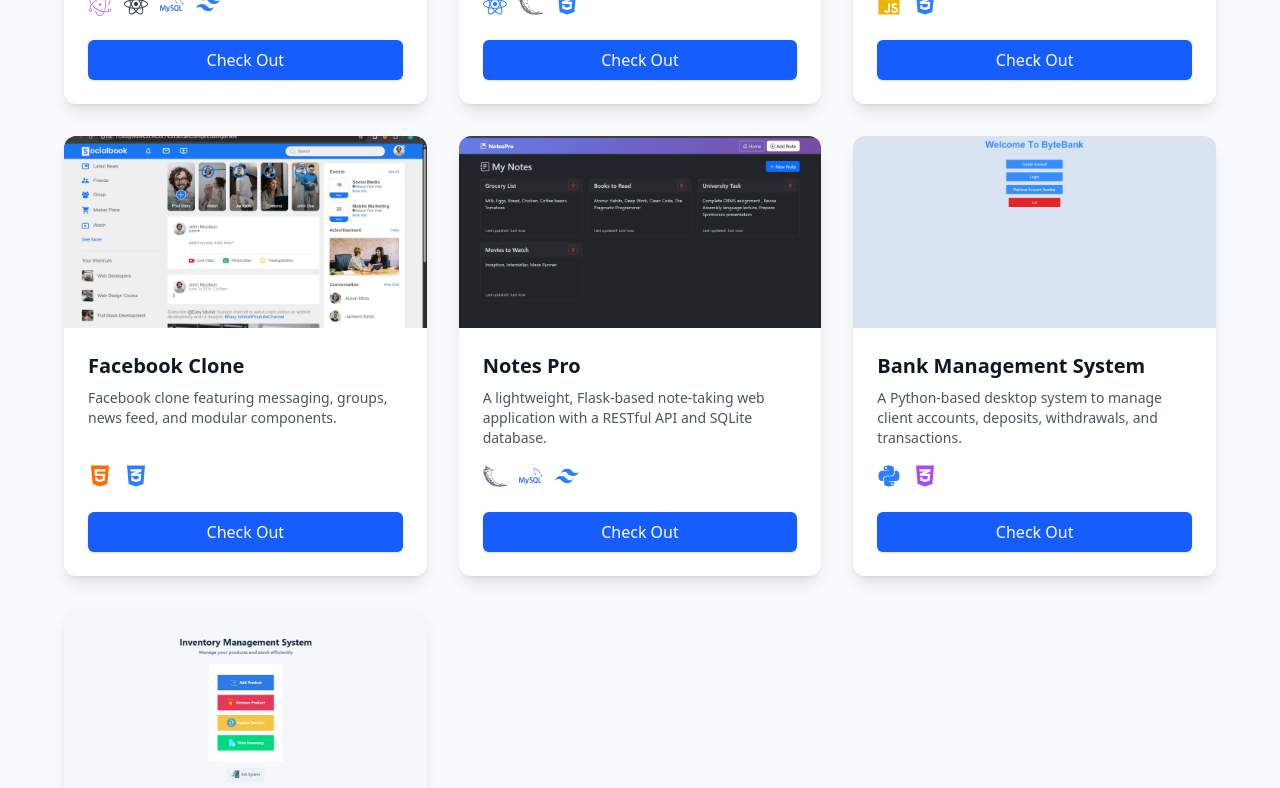
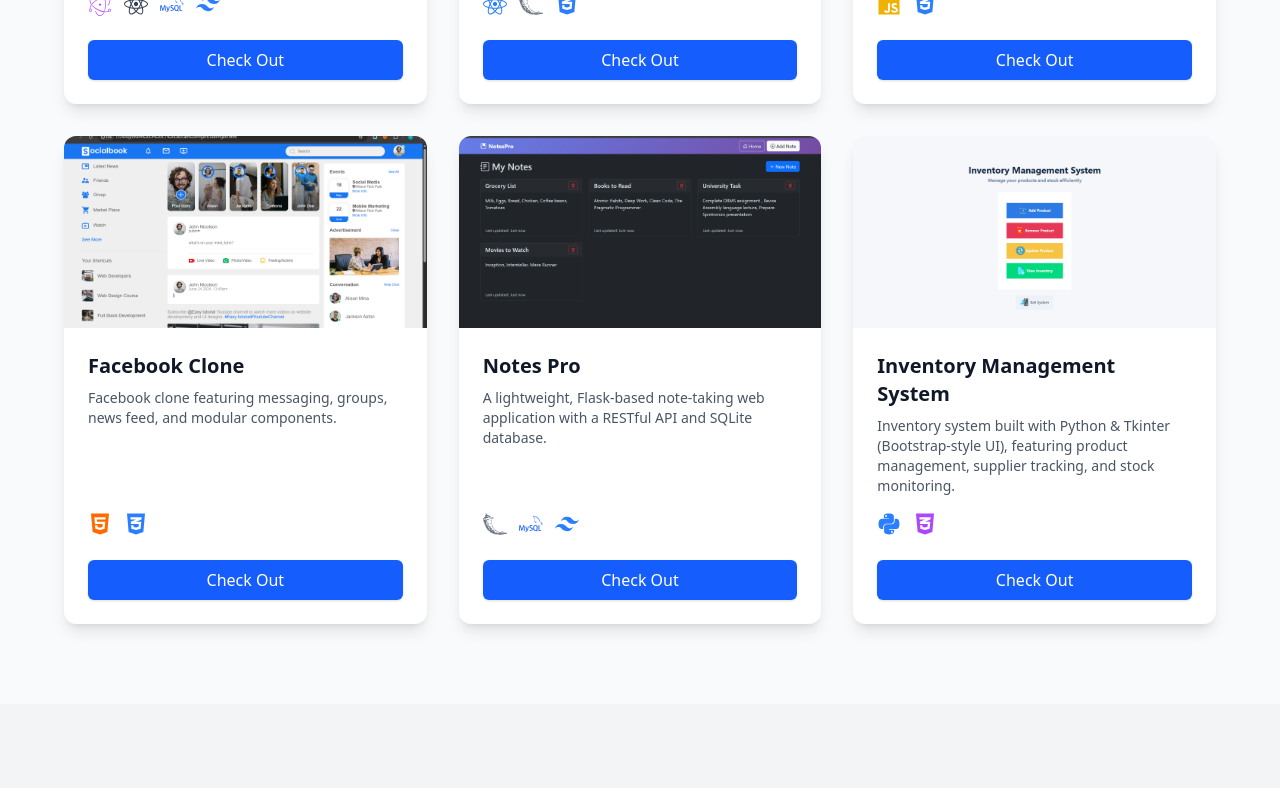
Before and after one commit to SomanAbbasi/resume, a React (Vite) app: page / in a window 1280 px wide. Shown: the part 3000-3788 px from the top of the page. Built offline with nearby package versions, Linux system fonts and the light colour scheme.

Commit message:
Slight modification

```diff
--- a/src/components/Projects.jsx
+++ b/src/components/Projects.jsx
@@ -45,7 +45,7 @@
     image: "/projects/movieSearch.png",
     tech: [<FaJs className="text-yellow-500" />, <FaCss3Alt className="text-blue-500" />],
     repo: "https://github.com/SomanAbbasi/Movie-Search-App-JS",
-    demo: "https://movie-search-js-demo.vercel.app",
+    demo: "https://movie-search-app-js.vercel.app/"
   },
   {
     title: "Facebook Clone",
@@ -72,18 +72,18 @@
     repo: "https://github.com/SomanAbbasi/NotesPro",
     demo: null,
   },
-  {
-    title: "Bank Management System",
-    description:
-      "A Python-based desktop system to manage client accounts, deposits, withdrawals, and transactions.",
-    image: "/projects/bankSystem.png",
-    tech: [
-      <FaPython className="text-blue-500" />,
-      <FaCss3Alt className="text-purple-500" />,
-    ],
-    repo: "https://github.com/SomanAbbasi/Bank-Management-System",
-    demo: null,
-  },
+  // {
+  //   title: "Bank Management System",
+  //   description:
+  //     "A Python-based desktop system to manage client accounts, deposits, withdrawals, and transactions.",
+  //   image: "/projects/bankSystem.png",
+  //   tech: [
+  //     <FaPython className="text-blue-500" />,
+  //     <FaCss3Alt className="text-purple-500" />,
+  //   ],
+  //   repo: "https://github.com/SomanAbbasi/Bank-System",
+  //   demo: null,
+  // },
   {
     title: "Inventory Management System",
     description:
```
